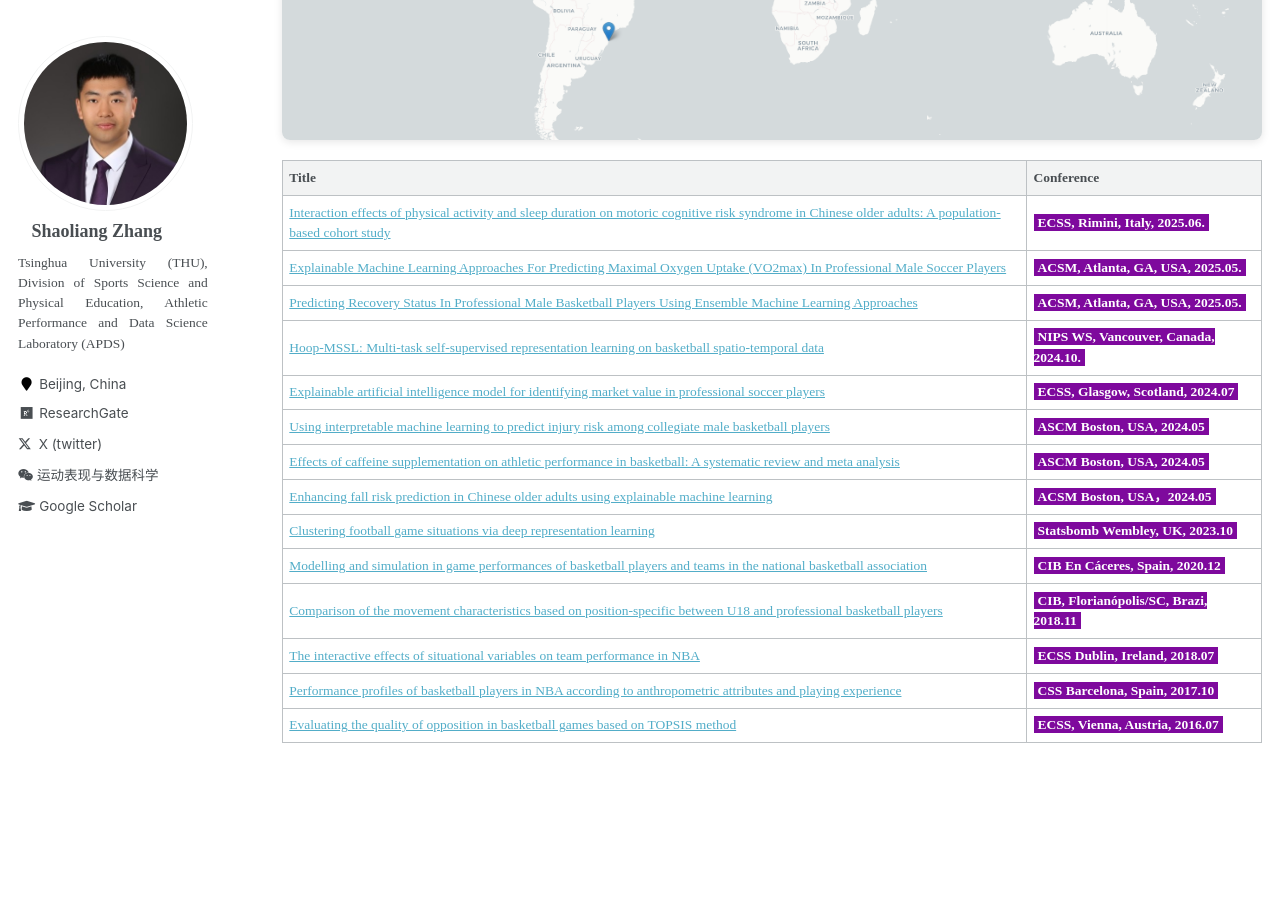
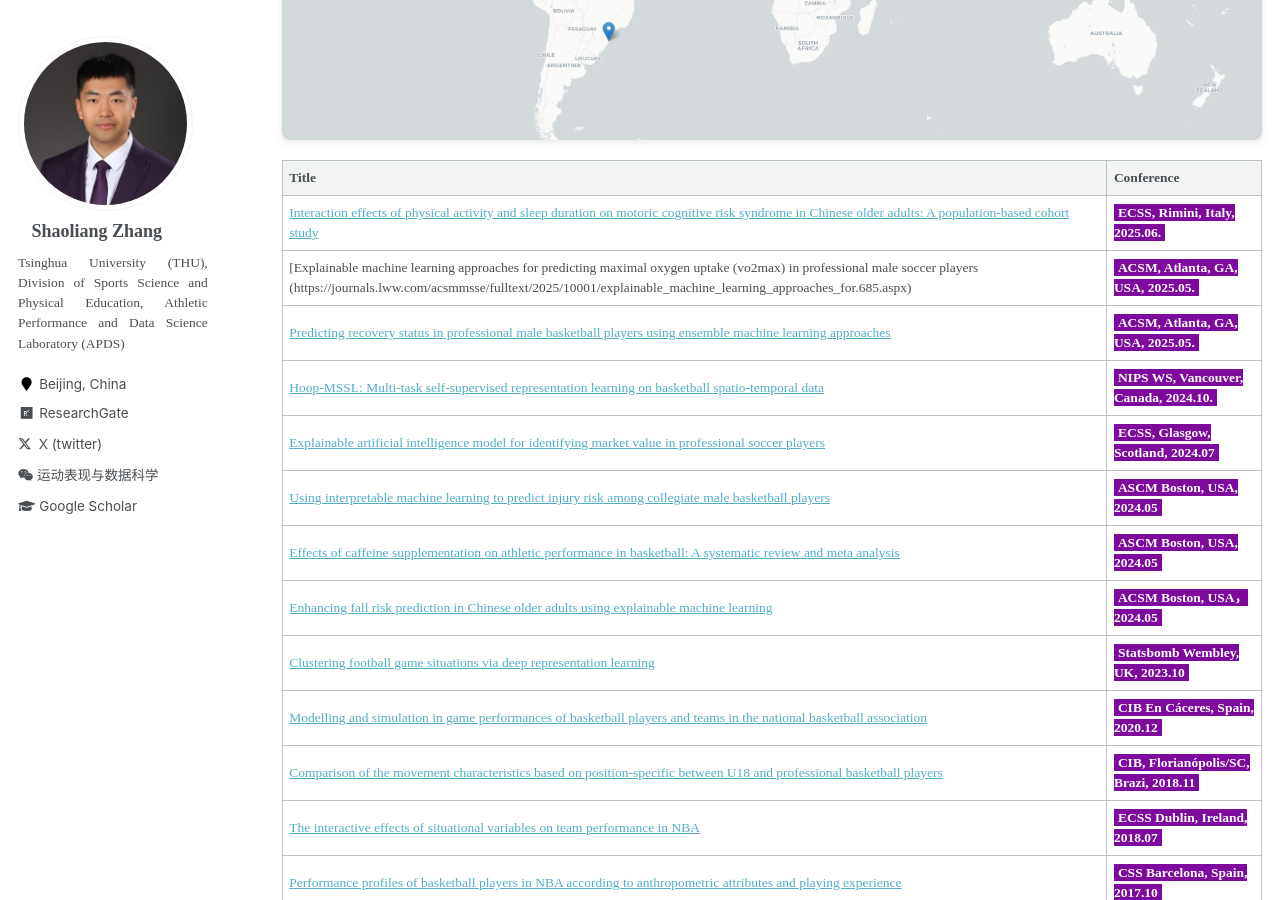
Before and after one commit to sportssuper/ZSL, a Jekyll site: the page built from _pages/talks.md, in a window 1280 px wide and 900 px high, scrolled down 669 px. Built offline with Jekyll 4.4.1, drawn with Linux system fonts in a browser that asks for light colours; a script that is not in the unit is left out.

Commit message:
Update talks.md

```diff
--- a/_pages/talks.md
+++ b/_pages/talks.md
@@ -29,8 +29,8 @@ author_profile: true
 | Title | Conference |
 |-------|------------|
 | [Interaction effects of physical activity and sleep duration on motoric cognitive risk syndrome in Chinese older adults: A population-based cohort study](talks/ecss25gld.pdf) | **<span style="background-color: #7E099D; color: white; padding: 1px 4px;">ECSS, Rimini, Italy, 2025.06.</span>**|
-| [Explainable Machine Learning Approaches For Predicting Maximal Oxygen Uptake (VO2max) In Professional Male Soccer Players](https://journals.lww.com/acsmmsse/fulltext/2025/10001/explainable_machine_learning_approaches_for.685.aspx) | **<span style="background-color: #7E099D; color: white; padding: 1px 4px;">ACSM, Atlanta, GA, USA, 2025.05.</span>** |
-| [Predicting Recovery Status In Professional Male Basketball Players Using Ensemble Machine Learning Approaches](https://journals.lww.com/acsm-msse/fulltext/2025/10001/predicting_recovery_status_in_professional_male.677.aspx) | **<span style="background-color: #7E099D; color: white; padding: 1px 4px;">ACSM, Atlanta, GA, USA, 2025.05.</span>** |
+| [Explainable machine learning approaches for predicting maximal oxygen uptake (vo2max) in professional male soccer players (https://journals.lww.com/acsmmsse/fulltext/2025/10001/explainable_machine_learning_approaches_for.685.aspx) | **<span style="background-color: #7E099D; color: white; padding: 1px 4px;">ACSM, Atlanta, GA, USA, 2025.05.</span>** |
+| [Predicting recovery status in professional male basketball players using ensemble machine learning approaches](https://journals.lww.com/acsm-msse/fulltext/2025/10001/predicting_recovery_status_in_professional_male.677.aspx) | **<span style="background-color: #7E099D; color: white; padding: 1px 4px;">ACSM, Atlanta, GA, USA, 2025.05.</span>** |
 | [Hoop-MSSL: Multi-task self-supervised representation learning on basketball spatio-temporal data](talks/Hoop_MSSL.pdf) | **<span style="background-color: #7E099D; color: white; padding: 1px 4px;">NIPS WS, Vancouver, Canada, 2024.10.</span>**|
 | [Explainable artificial intelligence model for identifying market value in professional soccer players](talks/Davison等.pdf) | **<span style="background-color: #7E099D; color: white; padding: 1px 4px;">ECSS, Glasgow, Scotland, 2024.07</span>**|
 | [Using interpretable machine learning to predict injury risk among collegiate male basketball players](talks/predictinjuryriskamongcollegiatemalebasketballplayers.pdf) | **<span style="background-color: #7E099D; color: white; padding: 1px 4px;">ASCM Boston, USA, 2024.05</span>**|
```
